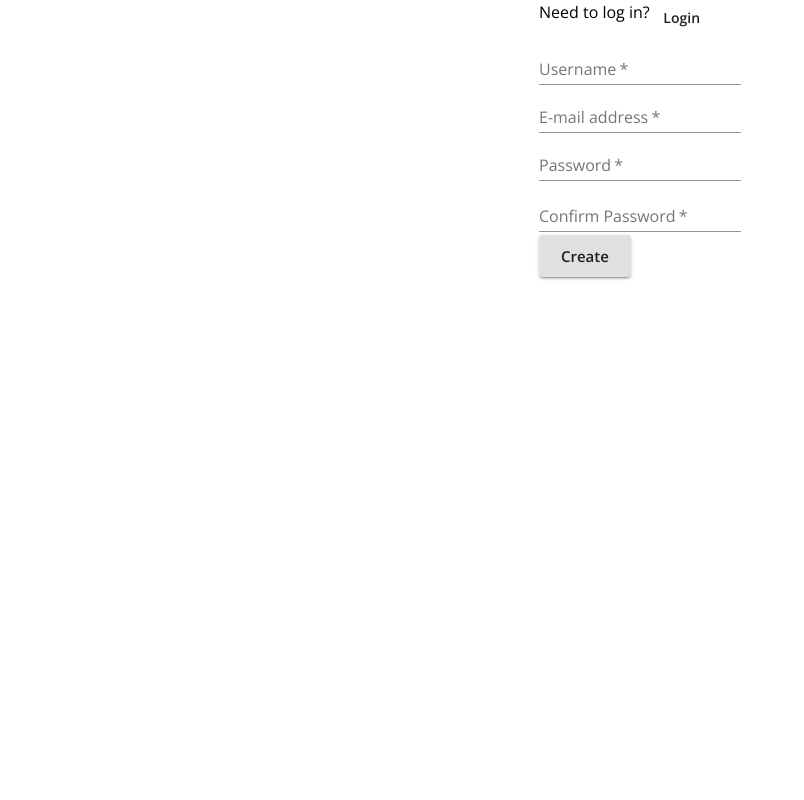
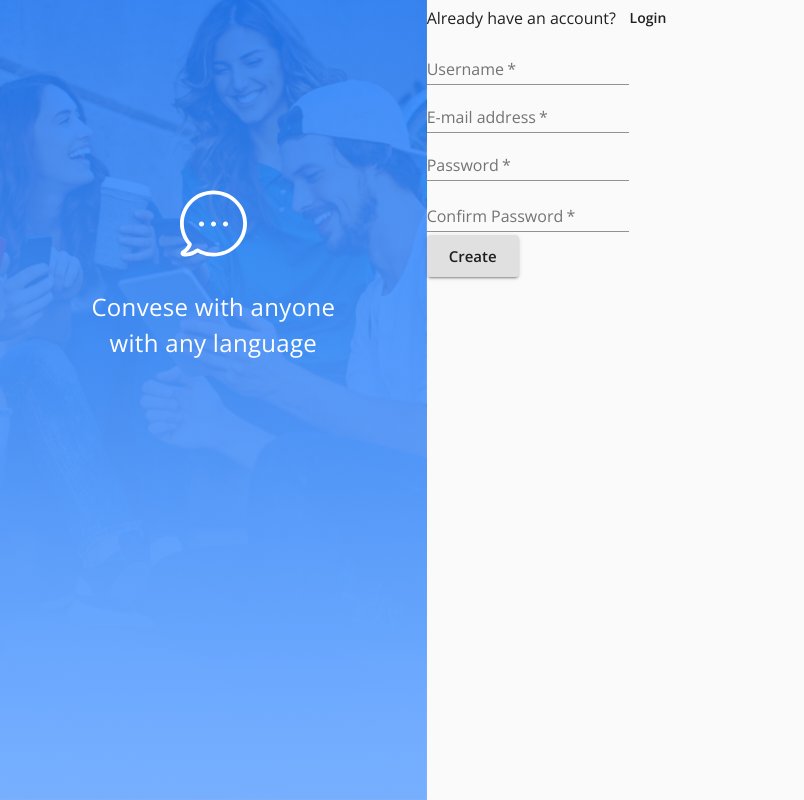
Before and after one commit to T-mclennan/work-simulation-messenger-app, a React (Create React App) app in the folder client/: page / in a window 1280 px wide. Shown: the whole page, without its empty margins (0-804 px from the left). Built offline with nearby package versions, Linux system fonts and the light colour scheme; no server answers.

Commit message:
Made a layout wrapper for auth pages, styled the image and svg, beginning to style Login and Signup pages.

```diff
--- a/client/src/actions/thunkCreators.js
+++ b/client/src/actions/thunkCreators.js
@@ -16,7 +16,6 @@ axios.interceptors.request.use(async function (config) {
 });
 
 // USER THUNK CREATORS
-
 export const fetchUser = () => async (dispatch) => {
   dispatch(setFetchingStatus(true));
   try {
--- /dev/null
+++ b/client/src/components/Layout/AuthLayout.js
@@ -0,0 +1,59 @@
+import React from 'react'
+import {
+  Grid,
+  Box,
+  Typography,
+  CssBaseline,
+  Hidden,
+  makeStyles
+} from "@material-ui/core";
+import bgImage from '../../assets/bg-img.png';
+import { ReactComponent as MySvg } from '../../assets/bubble.svg';
+
+const useStyles = makeStyles((theme) => ({
+  hero: {
+    backgroundImage: `linear-gradient(rgba(33, 125, 254, 0.85), rgba(113, 172, 255, 0.85)), url(${bgImage})`,
+    height: '100vh',
+    backgroundRepeat: 'no-repeat',
+    backgroundSize: 'cover',
+    backgroundPosition: 'center',
+    display: 'flex',
+    flexDirection: "column",
+    justifyContent: 'start',
+    alignItems: "center",
+    color: '#fff',
+    paddingTop: 190,
+    padding: 10,
+  },
+
+  text: {
+    textAlign: 'center',
+    letterSpacing: 0.32,
+    fontWeight: "light",
+    lineHeight: 1.5,
+  },
+
+}));
+
+function AuthLayout({children}) {
+  const classes = useStyles();
+  return (
+    <>
+      <CssBaseline/>
+      <Grid container>
+        <Hidden xsDown>
+          <Grid item sm={5} md={4}>
+            <Box className={classes.hero}>
+              <MySvg style={{marginBottom: '2rem'}}/>
+              <Typography className={classes.text} variant="h5">Convese with anyone</Typography>
+              <Typography className={classes.text} variant="h5">with any language</Typography>
+            </Box>
+          </Grid>
+        </Hidden>
+        {children}
+      </Grid>
+    </>
+  )
+}
+
+export default AuthLayout;
--- a/client/src/pages/Login.js
+++ b/client/src/pages/Login.js
@@ -3,13 +3,18 @@ import { Redirect, useHistory } from "react-router-dom";
 import { connect } from "react-redux";
 import {
   Grid,
-  Box,
   Typography,
   Button,
   FormControl,
   TextField,
+  makeStyles
 } from "@material-ui/core";
+import AuthLayout from "../components/Layout/AuthLayout";
 import { login } from "../actions/thunkCreators";
+
+const useStyles = makeStyles((theme) => ({
+
+}))
 
 const Login = (props) => {
   const history = useHistory();
@@ -28,12 +33,14 @@ const Login = (props) => {
   }
 
   return (
-    <Grid container justifyContent="center">
-      <Box>
-        <Grid container item>
+    <AuthLayout>
+      <Grid item xs={12} sm={7} md={8}>
+        <Grid container alignItems="center" justifyContent="center">
+          <Grid container alignItems="center" justifyContent="center">
             <Typography>Need to register?</Typography>
             <Button onClick={() => history.push("/register")}>Register</Button>
           </Grid>
+          <Grid container alignItems="center" justifyContent="center" marginTop={10}>
             <form onSubmit={handleLogin}>
               <Grid>
                 <Grid>
@@ -54,15 +61,17 @@ const Login = (props) => {
                     name="password"
                   />
                 </FormControl>
-            <Grid>
+                <Grid >
                   <Button type="submit" variant="contained" size="large">
                     Login
                   </Button>
                 </Grid>
               </Grid>
             </form>
-      </Box>
           </Grid>
+        </Grid>
+      </Grid>
+    </AuthLayout>
   );
 };
 
--- a/client/src/pages/Signup.js
+++ b/client/src/pages/Signup.js
@@ -9,10 +9,19 @@ import {
   FormControl,
   TextField,
   FormHelperText,
+  makeStyles
 } from "@material-ui/core";
+import AuthLayout from "../components/Layout/AuthLayout";
 import { register } from "../actions/thunkCreators";
 
+
+const useStyles = makeStyles((theme) => ({
+
+}))
+
 const Login = (props) => {
+
+  const styles = useStyles();
   const history = useHistory();
   const { user, register } = props;
   const [formErrorMessage, setFormErrorMessage] = useState({});
@@ -37,10 +46,11 @@ const Login = (props) => {
   }
 
   return (
-    <Grid container justifyContent="center">
+    <AuthLayout>
+      <Grid item xs={12} sm={7} md={8}>
         <Box>
-        <Grid container item>
-          <Typography>Need to log in?</Typography>
+          <Grid container item alignItems="center">
+            <Typography>Already have an account?</Typography>
             <Button onClick={() => history.push("/login")}>Login</Button>
           </Grid>
           <form onSubmit={handleRegister}>
@@ -104,6 +114,7 @@ const Login = (props) => {
           </form>
         </Box>
       </Grid>
+    </AuthLayout>
   );
 };
 
```
Also changed, not shown: client/src/assets/bg-img.png (added), client/src/assets/bubble.svg (added). Lines whose indentation alone changed are shown as unchanged.
